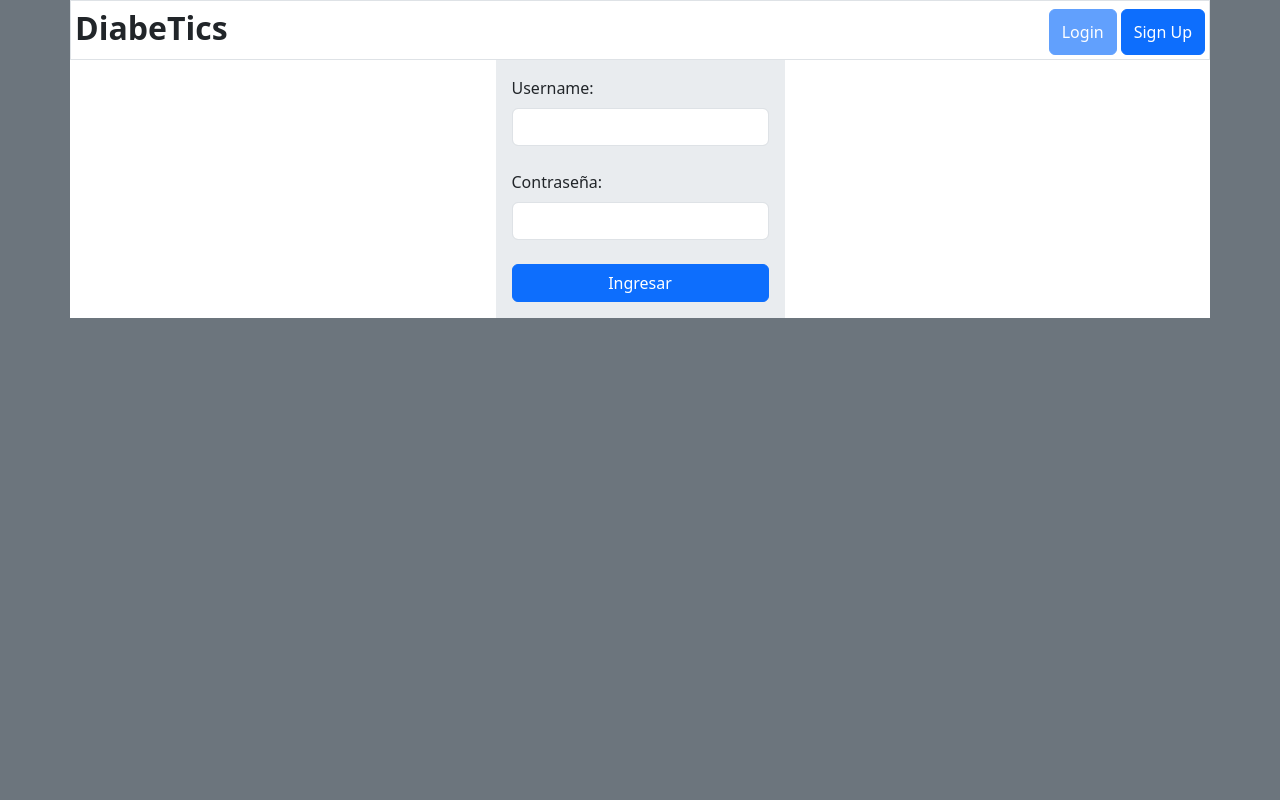
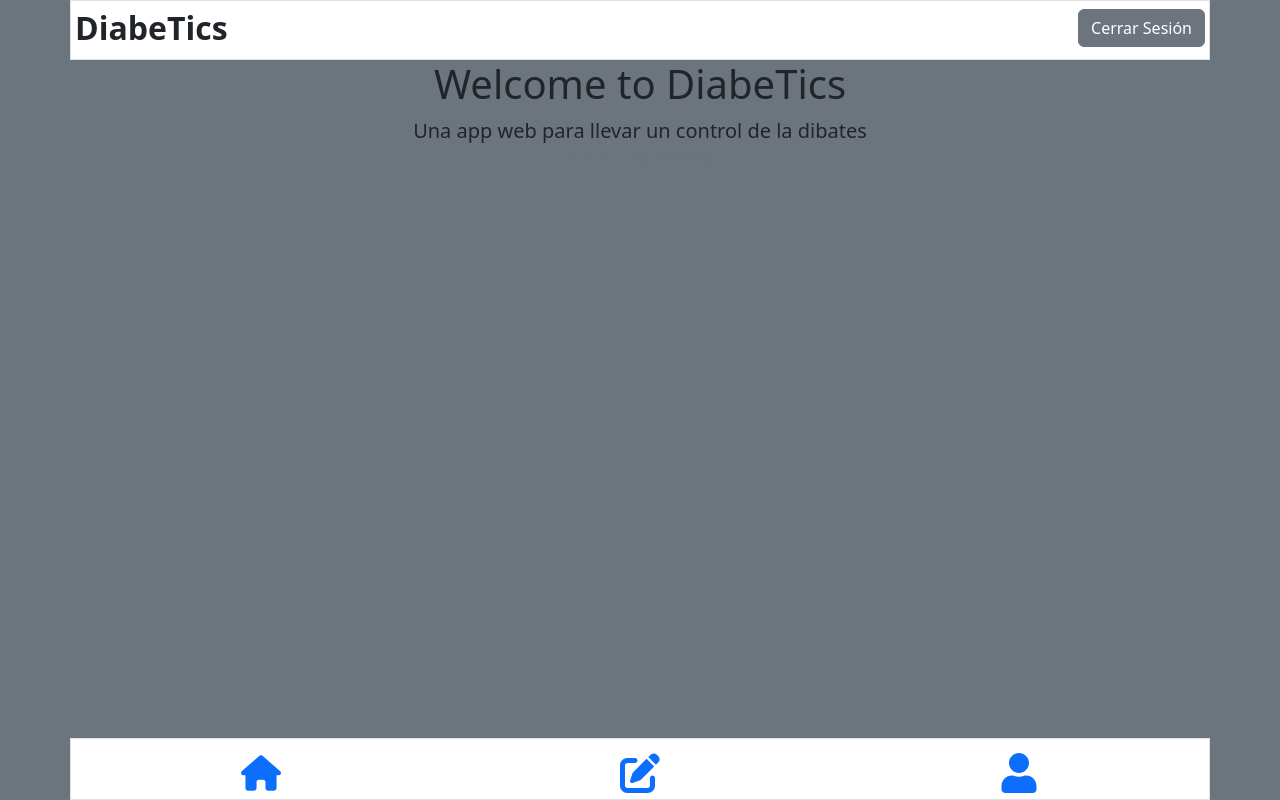
Before and after one commit to CascoArcilla/control-diabetes, a React (Vite) app: page / in a window 1280 px wide. Built offline with nearby package versions, Linux system fonts and the light colour scheme.

Commit message:
Se agrega boton para cerrar sesion

```diff
--- a/src/auth/AuthPorvider.jsx
+++ b/src/auth/AuthPorvider.jsx
@@ -3,7 +3,7 @@ import { createContext, useContext, useEffect, useState } from "react";
 const AuthContext = createContext();
 
 export function AuthProvider({ children }) {
-  const [isAuthenticated, setIsAuthenticated] = useState(false);
+  const [isAuthenticated, setIsAuthenticated] = useState(true);
   const [user, setUser] = useState({});
   const [update, setUpdate] = useState(false);
 
--- a/src/components/header/Hedaer.jsx
+++ b/src/components/header/Hedaer.jsx
@@ -1,13 +1,13 @@
 import { useAuth } from "../../auth/AuthPorvider";
 
 export default function Header({ position, changePosition }) {
-  const auth = useAuth();
+  const { isAuthenticated, changeAuthenticat } = useAuth();
 
   return (
     <header className="container-sm  border bg-body pt-1 p-0 ">
       <div className="container-fluid d-flex justify-content-between p-1 ">
         <h2 className="fw-bolder">DiabeTics</h2>
-        {!auth.isAuthenticated && (
+        {!isAuthenticated ? (
           <div className="d-flex gap-1 ">
             <button
               className="btn btn-primary "
@@ -24,6 +24,12 @@ export default function Header({ position, changePosition }) {
               Sign Up
             </button>
           </div>
+        ) : (
+          <div>
+            <button className="btn btn-secondary " onClick={changeAuthenticat}>
+              Cerrar Sesión
+            </button>
+          </div>
         )}
       </div>
     </header>
```
